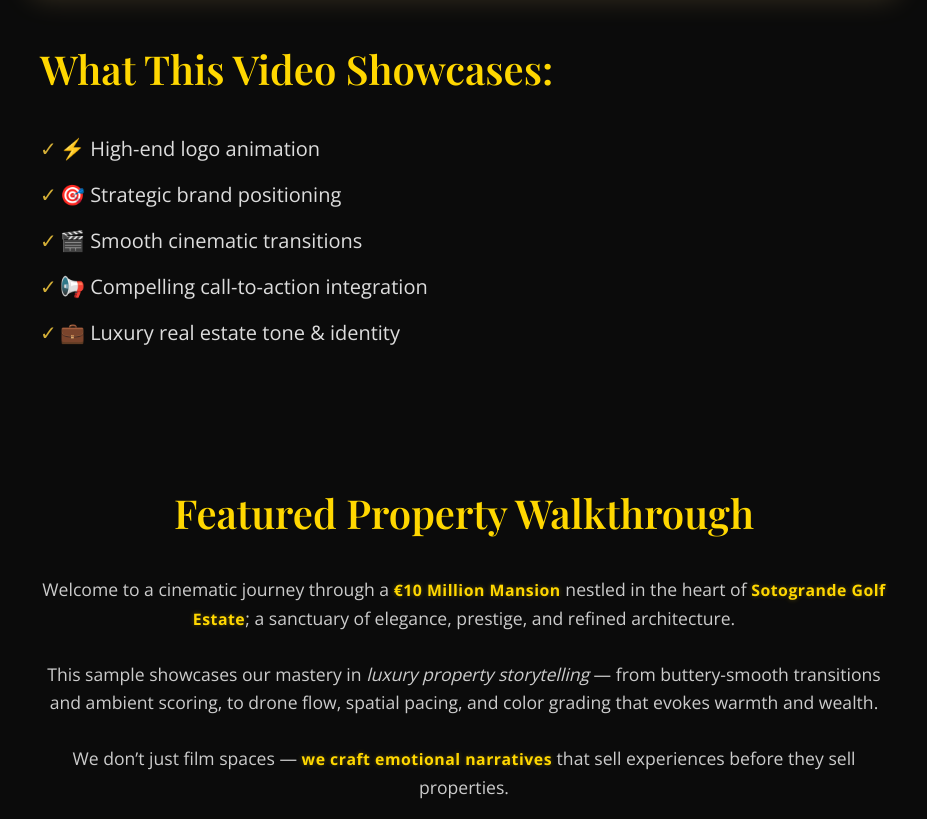
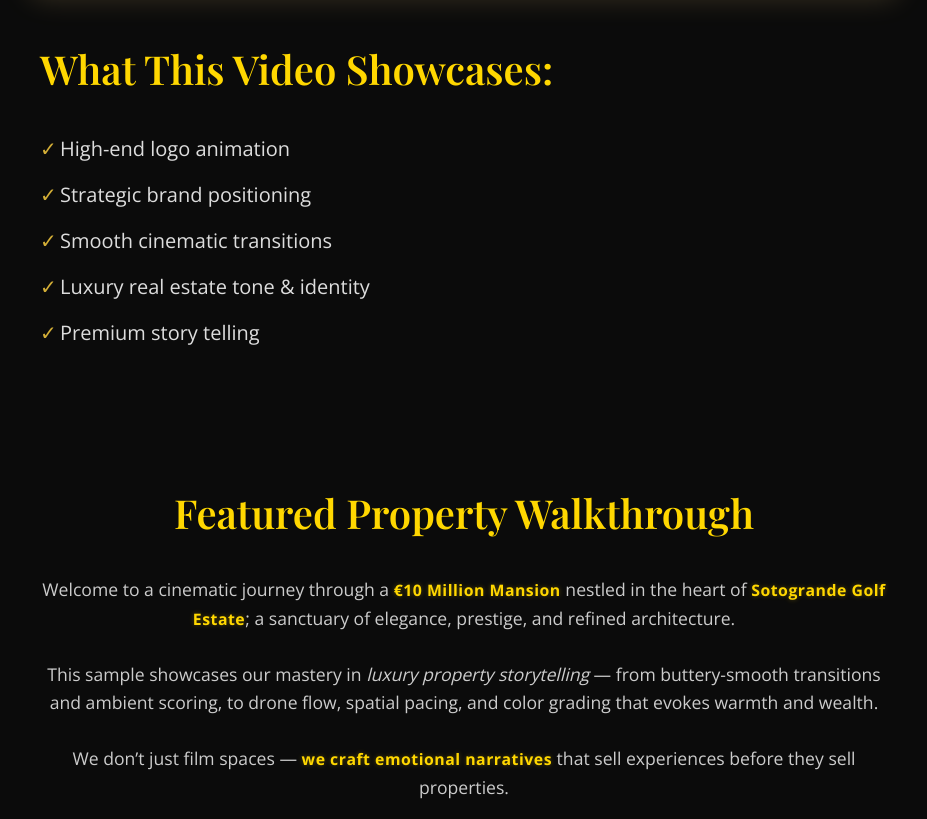
Before and after one commit to aryuv/realestate-by-aryav, a plain HTML site: page index.html in a window 1280 px wide. Shown: the part 2845-3664 px from the top of the page, without its empty margins (176-1103 px from the left). Drawn offline with nearby package versions, Linux system fonts and the light colour scheme.

Commit message:
Update index.html

```diff
--- a/index.html
+++ b/index.html
@@ -81,11 +81,11 @@
     <div class="skills-highlight">
       <h2>What This Video Showcases:</h2>
       <ul>
-        <li>⚡ High-end logo animation</li>
-        <li>🎯 Strategic brand positioning</li>
-        <li>🎬 Smooth cinematic transitions</li>
-        <li>📢 Compelling call-to-action integration</li>
-        <li>💼 Luxury real estate tone & identity</li>
+        <li> High-end logo animation</li>
+        <li> Strategic brand positioning</li>
+        <li> Smooth cinematic transitions</li>
+        <li> Luxury real estate tone & identity</li>
+        <li> Premium story telling</li>
       </ul>
     </div>
   </div>
```
